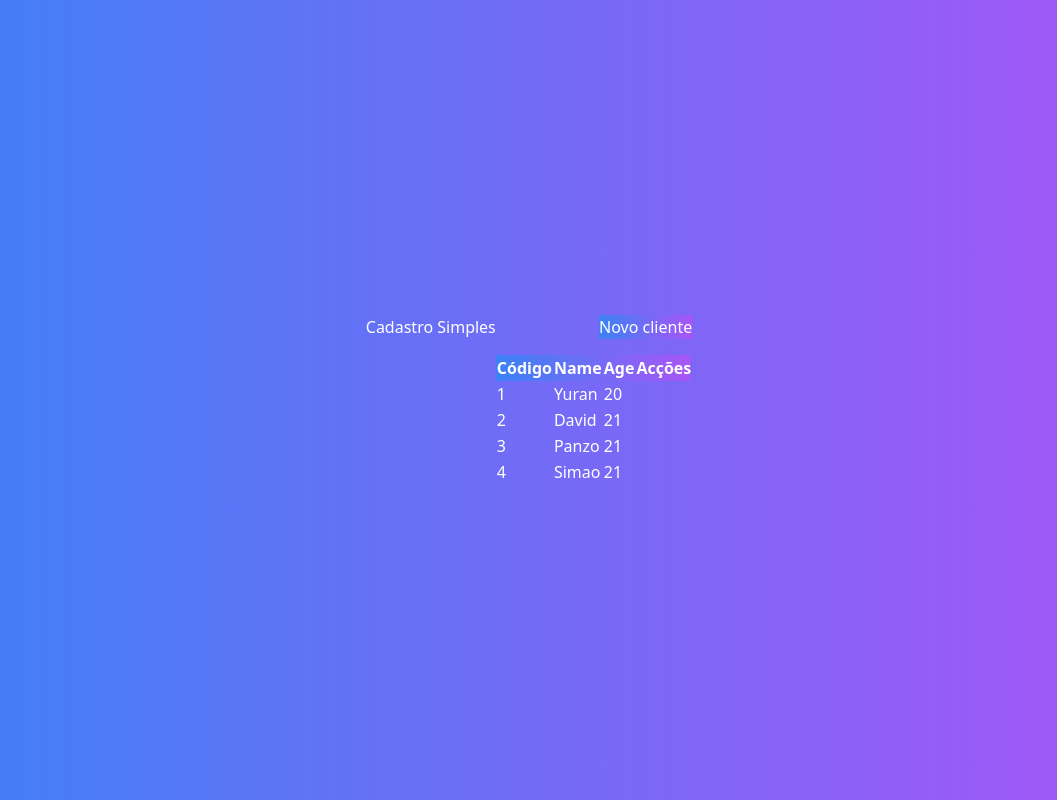
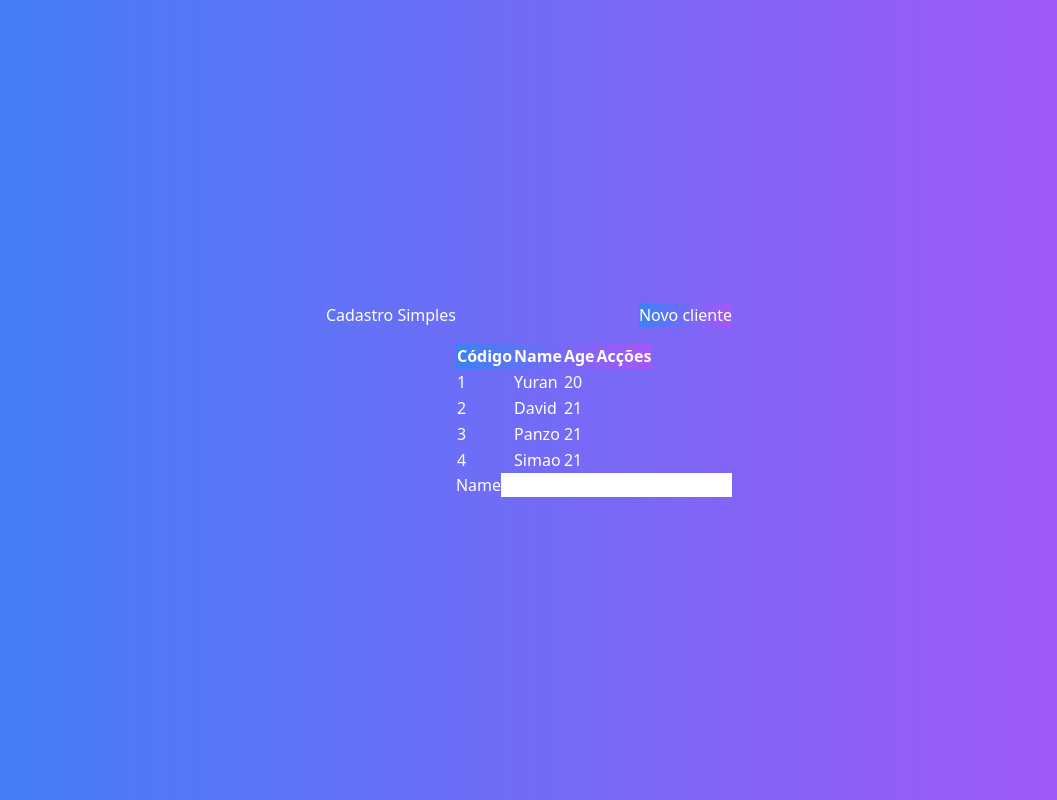
Before and after one commit to yuransimao/Next-crud, a Next.js app: page / in a window 1280 px wide. Shown: the whole page, without its empty margins (111-1168 px from the left). Built offline with nearby package versions, Linux system fonts and the light colour scheme.

Commit message:
update input

```diff
--- a/src/Components/Formulario/formulario.tsx
+++ b/src/Components/Formulario/formulario.tsx
@@ -6,7 +6,7 @@ interface FormularioProps{
 export default function Formulario(props : FormularioProps){
     return(
         <div>
-        <Inputs/>
+        <Inputs text='Name' value='text' />
         </div>
     )
 }
--- a/src/Components/Formulario/inputs.tsx
+++ b/src/Components/Formulario/inputs.tsx
@@ -1,14 +1,17 @@
 interface Inputprops{
-    type: 'text' | 'number'
+    type?: 'text' | 'number'
     text: string
-    value: number
+    value: any
+    somenteLeitura?:boolean
 }
 
 export default function Inputs(props : Inputprops){
     return(
-        <div>
+        <div className={`flex flex-col`}>
             <label>{props.text}</label>
-            <input type={`${props.type ?? 'text'}`}/>
+            <input type={props.type ?? 'text'} value={props.value} readOnly={props.somenteLeitura}
+            className={'border border-purple-500 rounded-lg focus:outline-none'}
+            />
         </div>
     )
 }
--- a/src/pages/index.tsx
+++ b/src/pages/index.tsx
@@ -1,6 +1,7 @@
 import Layout from "../Components/Layout/Layout"
 import Table from "../Components/Table/table"
 import Button from "../Components/Button/button"
+import Formulario from "../Components/Formulario/formulario"
 import Clients from "../Core/Clients/Client"
 export default function Home() {
 
@@ -26,6 +27,7 @@ console.log(client.id)
           <Button cor='blue' ClassName='mb-4'>Novo cliente</Button>
         </div>
         <Table clients={clientes} clientSelecionado={clientSelecionado}  clientExcluido={clientExcluido}/>
+        <Formulario/>
       </Layout>
     </div>
   )
```
